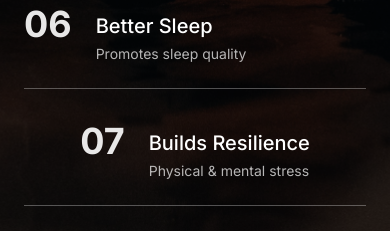
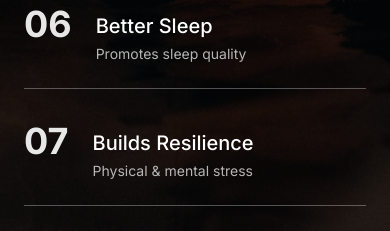
Before and after one commit to joeroffey/web-revamp-dreamscape-creator, a React (Vite) app: page /about in a window 390 px wide. Shown: the part 1550-1781 px from the top of the page. Built offline with nearby package versions, Linux system fonts and the light colour scheme.

Commit message:
Center mobile numbers off

```diff
--- a/src/components/AboutSection.tsx
+++ b/src/components/AboutSection.tsx
@@ -87,9 +87,8 @@ export const AboutSection = () => {
           </div>
 
           {/* Centered 7th benefit */}
-          <div className="mt-8 pb-6 border-b border-white/30">
-            <div className="flex justify-center">
-              <div className="flex items-start gap-6 max-w-md">
+          <div className="mt-8 pb-6 border-b border-white/30 md:flex md:justify-center">
+            <div className="flex items-start gap-6 md:max-w-md">
               <span className="text-4xl md:text-5xl font-bold text-white/90">
                 {benefits[6].number}
               </span>
@@ -100,7 +99,6 @@ export const AboutSection = () => {
                 <p className="text-white/70 text-sm md:text-base">
                   {benefits[6].description}
                 </p>
-                </div>
               </div>
             </div>
           </div>
```
Lines whose indentation alone changed are shown as unchanged.
